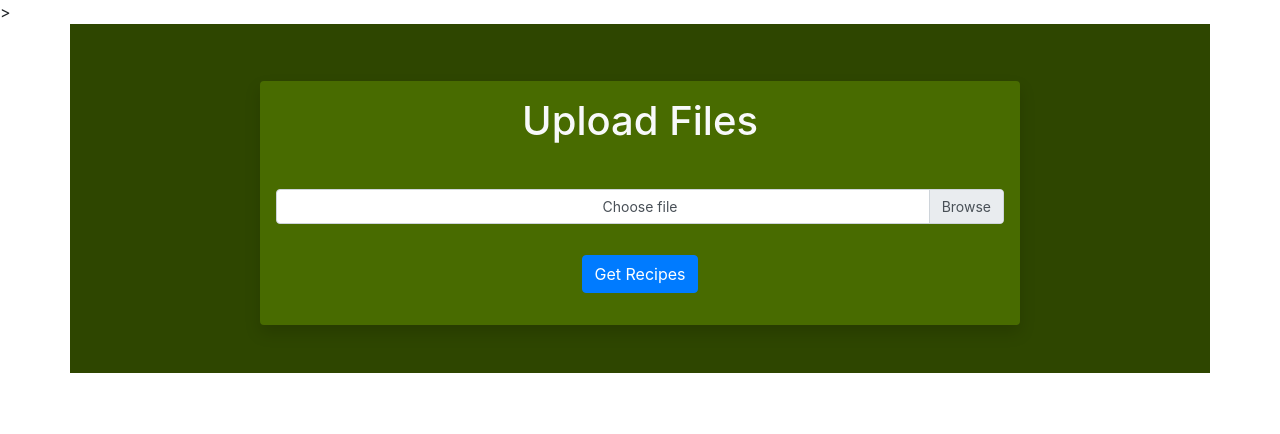
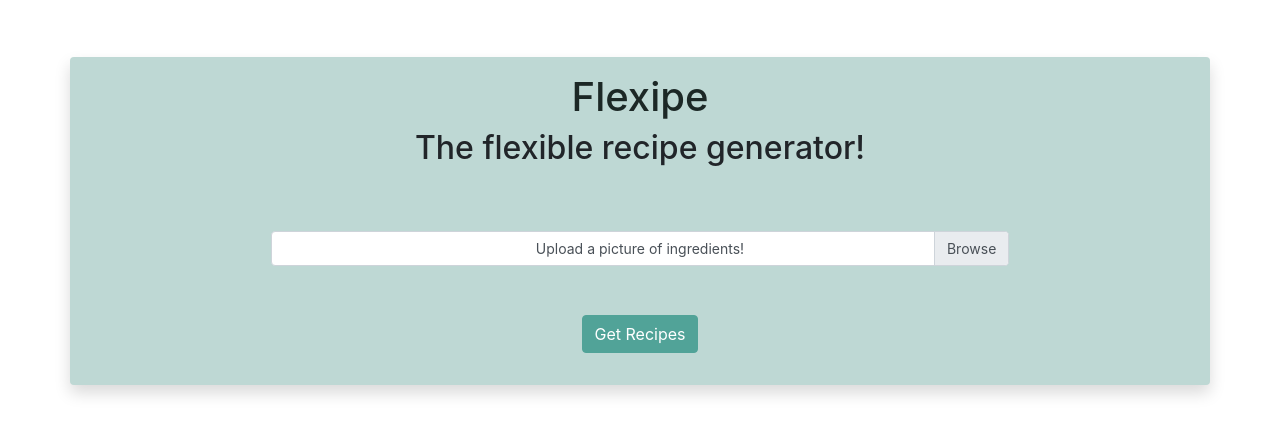
Before and after one commit to upchurchjames/swamphacks2020, a React (Create React App) app in the folder client/: page / in a window 1280 px wide. Shown: the top 434 px of the page. Built offline with nearby package versions, Linux system fonts and the light colour scheme.

Commit message:
Updated design of webapp

```diff
--- a/client/public/index.html
+++ b/client/public/index.html
@@ -24,18 +24,15 @@
       work correctly both with client-side routing and a non-root public URL.
       Learn how to configure a non-root public URL by running `npm run build`.
     -->
-    <title>React App</title>
+    <title>Flexipe</title>
   </head>
-  <body>>
+  <body>
     <div class="container background-1">
       <div class="row">
-        <div class="col-2">
-        </div>
-        <div class="col-8 shadow p-3 mb-5 rounded custom-margin-top background-2 text-center">
-          <h1 class="text-light">Upload Files</h1>
+        <div class="col-12 shadow p-3 mb-5 rounded custom-margin-top background-2 text-center">
+          <h1 class="title-text">Flexipe</h1>
+          <h2>The flexible recipe generator!</h2>
           <div id="root"></div>
-        </div>
-        <div class="col-2">
         </div>
       </div>
     </div>
--- a/client/src/components/files-upload-component.js
+++ b/client/src/components/files-upload-component.js
@@ -43,10 +43,10 @@ export default class FilesUploadComponent extends Component
                     <form onSubmit={this.onSubmit}>
                         <div class="custom-file custom-padding-top custom-margin-top">
                             <input type="file" class="custom-file-input form-control-sm" id="customFile" name="imgCollection" onChange={this.onFileChange} multiple />
-                            <label class="custom-file-label col-form-label-sm" for="customFile">Choose file</label>
+                            <label class="custom-file-label col-form-label-sm col-md-8 offset-md-2" for="customFile">Upload a picture of ingredients!</label>
                         </div>
                         <div className="form-group">
-                            <button class="custom-file-input-width" class="background-1 btn btn-primary " type="submit">Get Recipes</button>
+                            <button class="custom-file-input-width" class="background-1 btn btn-primary" type="submit">Get Recipes</button>
                         </div>
                     </form>
         )
--- a/client/src/index.css
+++ b/client/src/index.css
@@ -14,6 +14,17 @@ code
     monospace;
 }
 
+.btn-primary
+{
+  background-color: #51a398 !important;
+  border-color: #51a398 !important;
+}
+
+.title-text
+{
+  color: #1C2826;
+}
+
 .custom-margin-top
 {
 	margin-top: 5%;
@@ -26,12 +37,12 @@ code
 
 .background-1
 {
-	background-color: #2E4600;
+	/*background-color: #bed8d4;*/
 }
 
 .background-2
 {
-	background-color: #486B00;
+	background-color: #bed8d4;
 }
 
 .background-3
```
Also changed, not shown: 1 other file (tests, documents, lock files or other folders).
